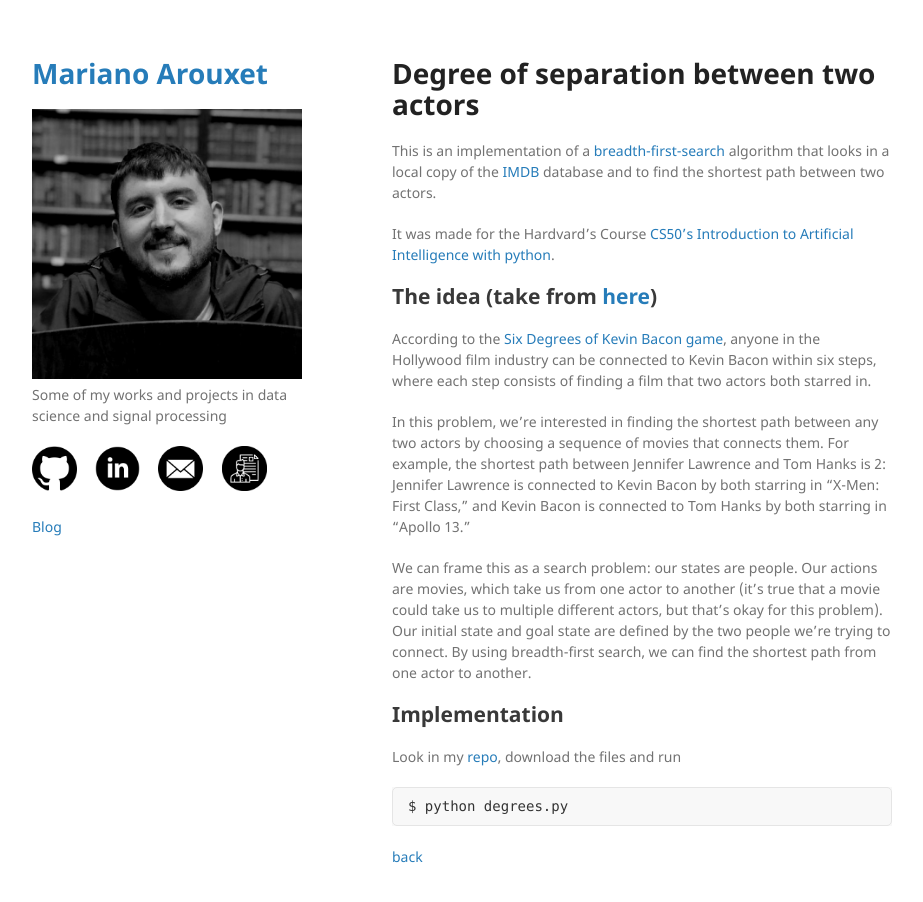
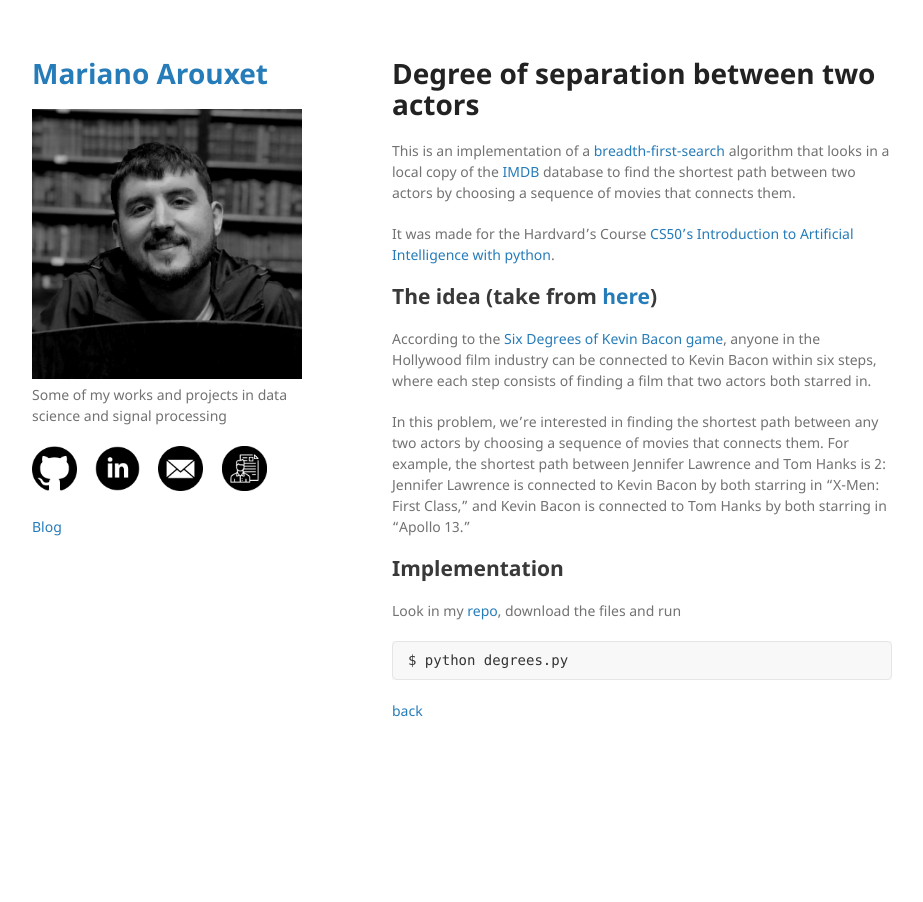
Before and after one commit to Marouxet/marouxet.github.io, a Jekyll site: the page built from cs50-degree.md, in a window 1280 px wide and 937 px high. Shown: the top 902 px of the window, without its empty margins (178-1101 px from the left). Built offline with Jekyll 4.4.1, drawn with Linux system fonts in a browser that asks for light colours; our own code applies the rules of GitHub Pages for plain Markdown files.

Commit message:
degree of separation

```diff
--- a/cs50-degree.md
+++ b/cs50-degree.md
@@ -3,7 +3,7 @@ layout: default
 ---
 # Degree of separation between two actors
 
-This is an implementation of a [breadth-first-search](https://en.wikipedia.org/wiki/Breadth-first_search) algorithm that looks in a local copy of the [IMDB](https://www.imdb.com/) database and to find the shortest path between two actors.
+This is an implementation of a [breadth-first-search](https://en.wikipedia.org/wiki/Breadth-first_search) algorithm that looks in a local copy of the [IMDB](https://www.imdb.com/) database to find the shortest path between two actors by choosing a sequence of movies that connects them.
 
 It was made for the Hardvard's Course [CS50’s Introduction to Artificial Intelligence with python](https://cs50.harvard.edu/ai/2020/).
 
@@ -13,7 +13,6 @@ According to the [Six Degrees of Kevin Bacon game](https://en.wikipedia.org/wiki
 
 In this problem, we’re interested in finding the shortest path between any two actors by choosing a sequence of movies that connects them. For example, the shortest path between Jennifer Lawrence and Tom Hanks is 2: Jennifer Lawrence is connected to Kevin Bacon by both starring in “X-Men: First Class,” and Kevin Bacon is connected to Tom Hanks by both starring in “Apollo 13.”
 
-We can frame this as a search problem: our states are people. Our actions are movies, which take us from one actor to another (it’s true that a movie could take us to multiple different actors, but that’s okay for this problem). Our initial state and goal state are defined by the two people we’re trying to connect. By using breadth-first search, we can find the shortest path from one actor to another.
 
 ## Implementation
 
```
